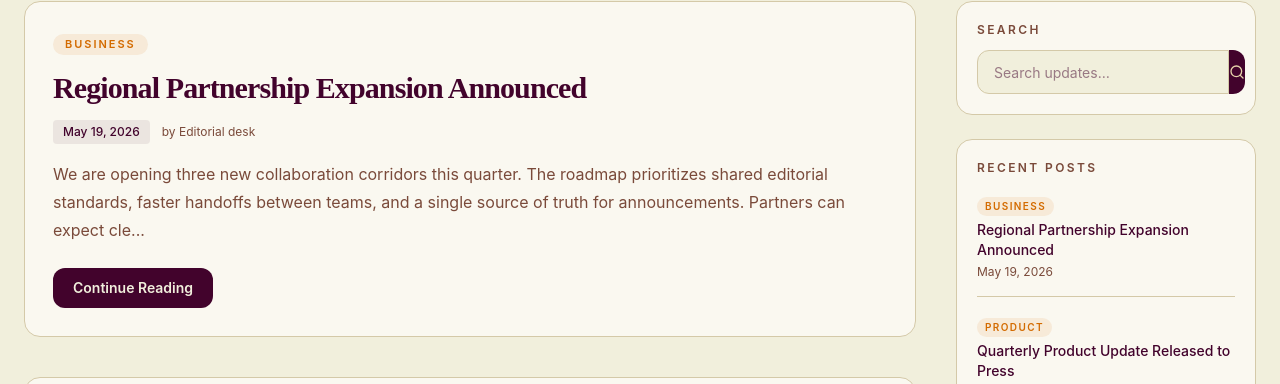
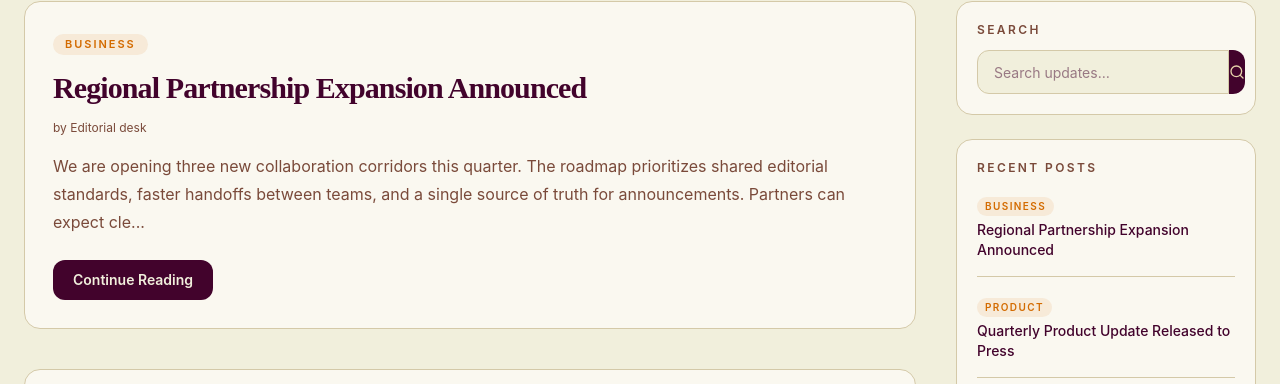
Before and after one commit to mr-devloper005/press.narrixa.com, a Next.js app: page /pdf in a window 1280 px wide. Shown: the part 416-800 px from the top of the page. Built offline with nearby package versions, Linux system fonts and the light colour scheme; no server answers.

Commit message:
ALL DONE

```diff
--- a/src/overrides/task-list-page.tsx
+++ b/src/overrides/task-list-page.tsx
@@ -97,14 +97,6 @@ export async function TaskListPageOverride(_: { task: TaskKey; category?: string
 
               {/* Meta */}
               <div className="mt-3 flex flex-wrap items-center gap-3 text-xs" style={{ color: C.muted }}>
-                <span
-                  className="rounded px-2.5 py-1 text-xs font-medium"
-                  style={{ background: 'rgba(66,3,44,0.08)', color: C.deep }}
-                >
-                  {new Date(post.publishedAt || Date.now()).toLocaleDateString('en-US', {
-                    month: 'long', day: 'numeric', year: 'numeric',
-                  })}
-                </span>
                 <span>by {post.authorName || 'Editorial Desk'}</span>
               </div>
 
@@ -182,11 +174,6 @@ export async function TaskListPageOverride(_: { task: TaskKey; category?: string
                   <p className="text-sm font-medium leading-5" style={{ color: C.deep }}>
                     {post.title}
                   </p>
-                  <p className="mt-1 text-xs" style={{ color: C.muted }}>
-                    {new Date(post.publishedAt || Date.now()).toLocaleDateString('en-US', {
-                      month: 'short', day: 'numeric', year: 'numeric',
-                    })}
-                  </p>
                 </Link>
               ))}
             </div>
```
